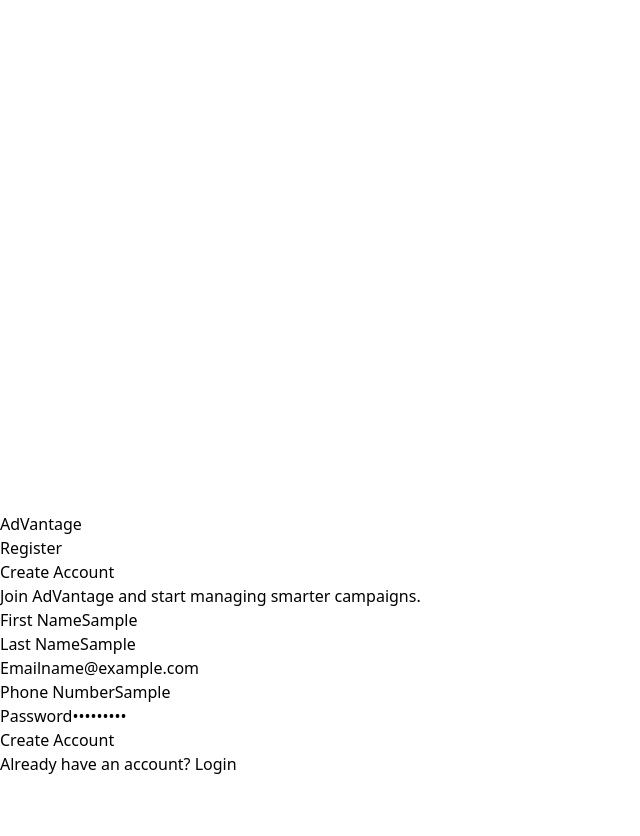
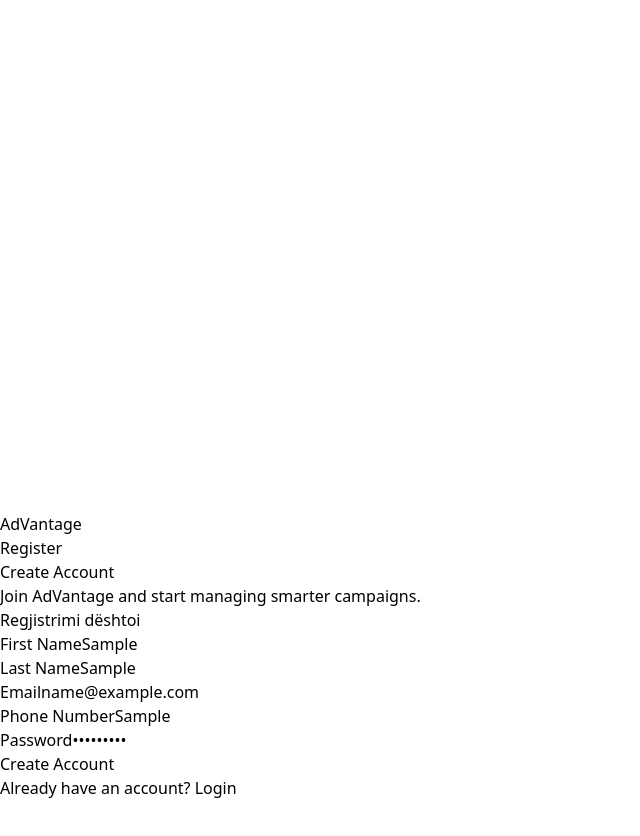
Before and after one commit to eneakukaj/Marketing-Digjital, a React (Vite) app in the folder frontend/: page /register in a window 1280 px wide. Both pictures are taken after typing "Sample", "Sample", "name@example.com", "Sample", "Sample123" into the empty fields and a click on the button "Create Account". Shown: the top 836 px of the page, without its empty margins (0-640 px from the left). Built offline with nearby package versions, Linux system fonts and the light colour scheme; no server answers.

Commit message:
Lidhja register me backend

```diff
--- a/frontend/src/pages/Register.jsx
+++ b/frontend/src/pages/Register.jsx
@@ -1,3 +1,5 @@
+import { useNavigate } from "react-router-dom";
+import { registerUser } from "../services/authService";
 import React, { useState } from "react";
 import { Link } from "react-router-dom";
 
@@ -11,6 +13,7 @@
   });
 
   const [errors, setErrors] = useState({});
+  const [serverError, setServerError] = useState("");
 
   const handleChange = (e) => {
     setForm({
@@ -44,18 +47,30 @@
     return newErrors;
   };
 
-  const handleSubmit = (e) => {
+  const handleSubmit = async (e) => {
   e.preventDefault();
 
+
   const validationErrors = validate();
-
   if (Object.keys(validationErrors).length > 0) {
     setErrors(validationErrors);
     return;
   }
 
   setErrors({});
-    console.log("Register data:", form);
+  setServerError("");
+
+  try {
+
+    await registerUser(form);
+
+
+    alert("Account created successfully!");
+    navigate("/login");
+  } catch (err) {
+
+    setServerError(err);
+  }
 };
 
   return (
@@ -68,6 +83,12 @@
         <p className="text-gray-400 text-center mb-8">
           Join AdVantage and start managing smarter campaigns.
         </p>
+
+        {serverError && (
+           <p className="bg-red-500/20 border border-red-500 text-red-400 p-3 rounded-xl text-center mb-5">
+       {serverError}
+       </p>
+        )}
 
         <form onSubmit={handleSubmit} className="space-y-5">
           <div>
```
Lines whose indentation alone changed are shown as unchanged.
